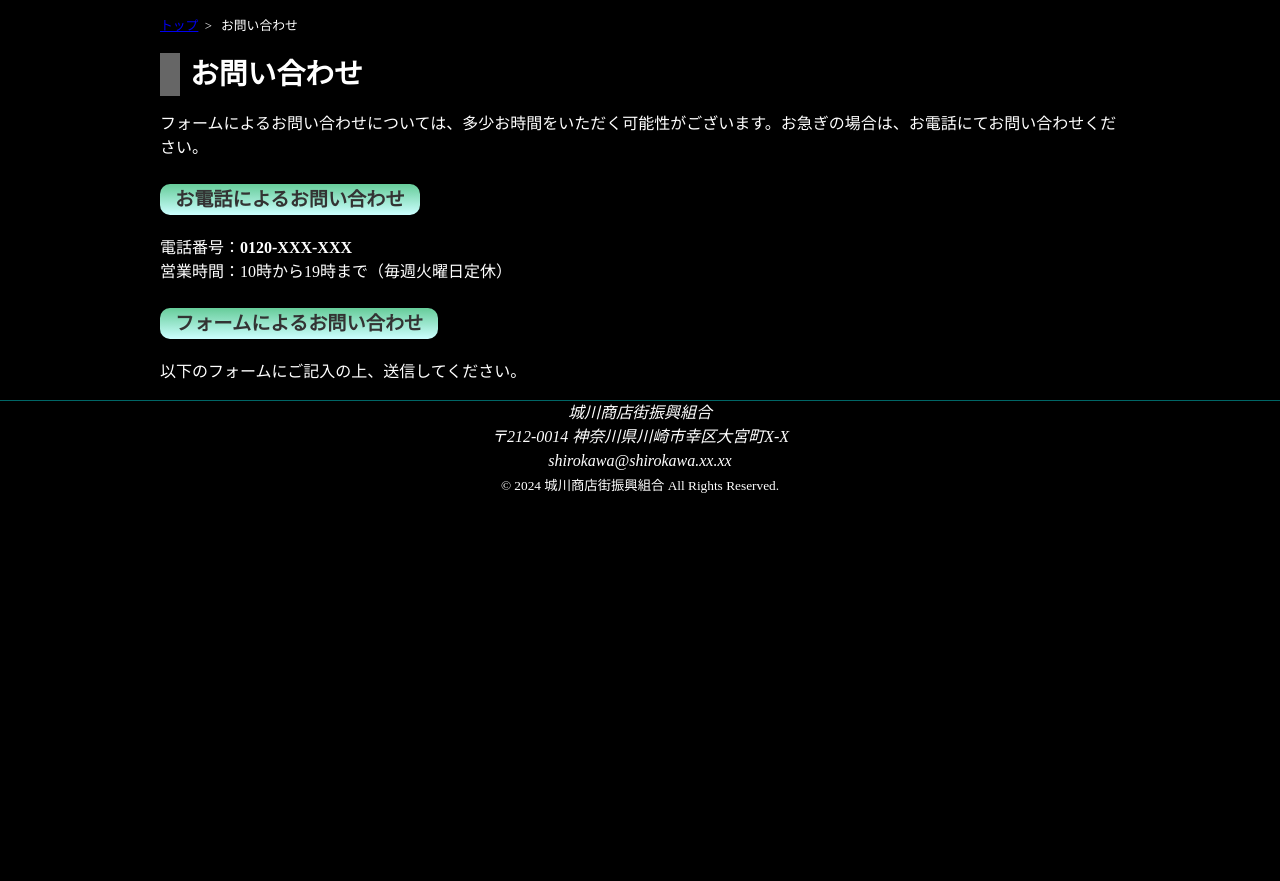
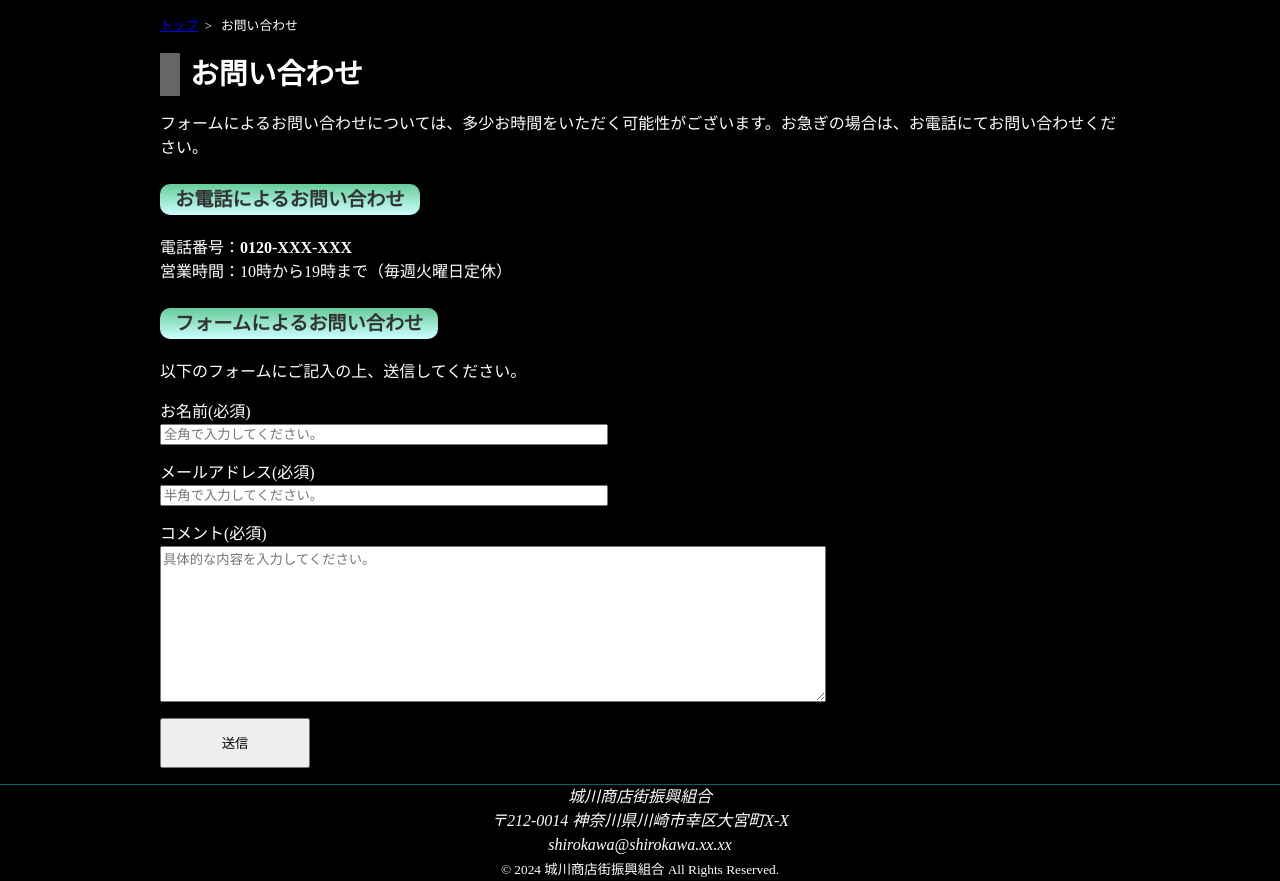
Before and after one commit to otkotk/HTML_Living_Standard_study, a plain HTML site: page はじめてのHTML&CSSコーディング/総合問題/contact.html in a window 1280 px wide. Shown: the part 95-976 px from the top of the page. Before the commit the page ends 800 px from the top, so only its background shows below. Drawn offline with Linux system fonts and the light colour scheme.

Commit message:
総合問題６まで

```diff
--- a/はじめてのHTML&CSSコーディング/総合問題/contact.html
+++ b/はじめてのHTML&CSSコーディング/総合問題/contact.html
@@ -38,6 +38,23 @@
         <section>
             <h2><span class="new">フォームによるお問い合わせ</span></h2>
             <p>以下のフォームにご記入の上、送信してください。</p>
+            <form action="">
+                <p>
+                    <label for="name">お名前(必須)</label>
+                    <input type="text" name="name" id="name" placeholder="全角で入力してください。" required>
+                </p>
+                <p>
+                    <label for="email">メールアドレス(必須)</label>
+                    <input type="email" name="email" id="email" placeholder="半角で入力してください。" required>
+                </p>
+                <p>
+                    <label for="comment">コメント(必須)</label>
+                    <textarea name="comment" id="comment" cols="30" rows="10" placeholder="具体的な内容を入力してください。" required></textarea>
+                </p>
+                <p>
+                    <button type="submit">送信</button>
+                </p>
+            </form>
         </section>
     </article>
     <footer>
--- a/はじめてのHTML&CSSコーディング/総合問題/css/mystyle.css
+++ b/はじめてのHTML&CSSコーディング/総合問題/css/mystyle.css
@@ -122,6 +122,25 @@ table caption{
     padding-left: 10px;
     border-left: solid 20px #666666;
 }
+video{
+    max-width: 100%;
+    height: auto;
+}
+form input, textarea{
+    display: block;
+}
+form input{
+    width: 440px;
+}
+form textarea{
+    width: 660px;
+    height: 150px;
+}
+form button{
+    width: 150px;
+    height: 50px;
+    padding: 10px;
+}
 /* main css end */
 
 /* ウィンドウサイズ 1024px 以上の場合適用 start */
@@ -176,6 +195,9 @@ table caption{
         display: block;
         width: auto;
     }
+    form input, form textarea{
+        width: 330px;
+    }
 }
 /* ウィンドウサイズ 600px 以上の場合適用 end */
 
```
Also changed, not shown: はじめてのHTML&CSSコーディング/総合問題/event.html (+4 -0 lines).
